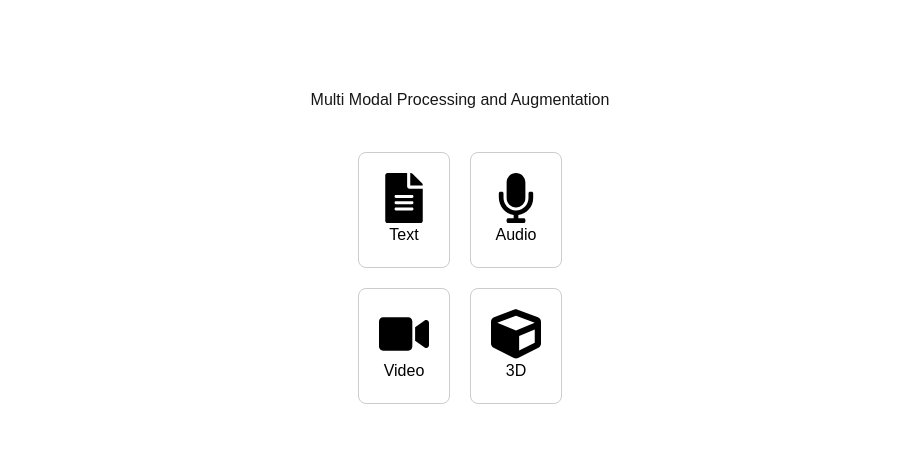
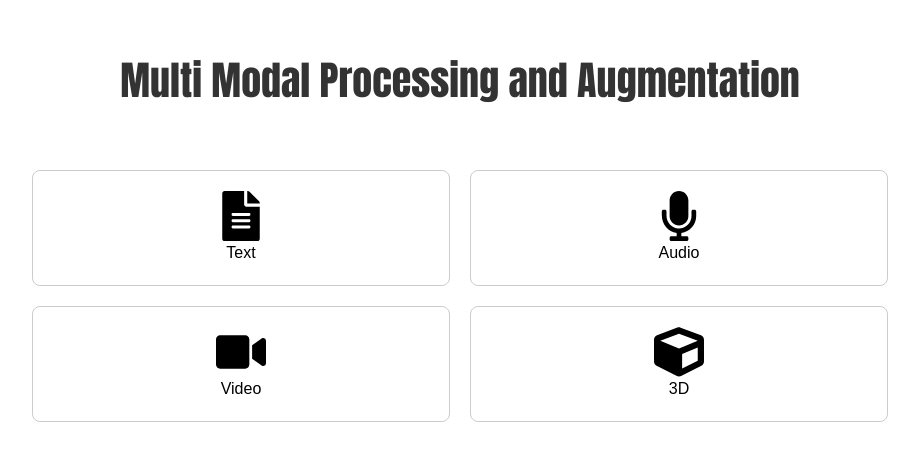
Before and after one commit to bhavyakamboj/tsai-erav3-assigment-2, a Next.js app: page / in a window 1280 px wide. Shown: the part 154-614 px from the top of the page, without its empty margins (180-1099 px from the left). Built offline with nearby package versions, Linux system fonts and the light colour scheme.

Commit message:
centered content

```diff
--- a/app/page.tsx
+++ b/app/page.tsx
@@ -6,6 +6,7 @@ export default function Home() {
   return (
     <div style={containerStyle}>
       <Hero />
+      <div style={iconWrapperStyle}>
         <div style={iconContainerStyle}>
           <Link href="/text" style={linkStyle}>
             <FaFileAlt size={50} />
@@ -23,6 +24,7 @@ export default function Home() {
             <FaCube size={50} />
             <p>3D</p>
           </Link>
+        </div>
       </div>
     </div>
   );
@@ -47,12 +49,24 @@ const containerStyle: React.CSSProperties = {
 
 const heroStyle: React.CSSProperties = {
   marginBottom: '40px',
+  fontFamily: '"Impact", "Arial Black", sans-serif',
+  fontSize: '2.5rem',
+  color: '#333',
+};
+
+const iconWrapperStyle: React.CSSProperties = {
+  width: '70%',
+  display: 'flex',
+  justifyContent: 'center',
+  padding: '20px',
+  borderRadius: '8px',
 };
 
 const iconContainerStyle: React.CSSProperties = {
   display: 'grid',
   gridTemplateColumns: 'repeat(2, 1fr)',
   gap: '20px',
+  width: '100%',
 };
 
 const linkStyle: React.CSSProperties = {
```
Lines whose indentation alone changed are shown as unchanged.
